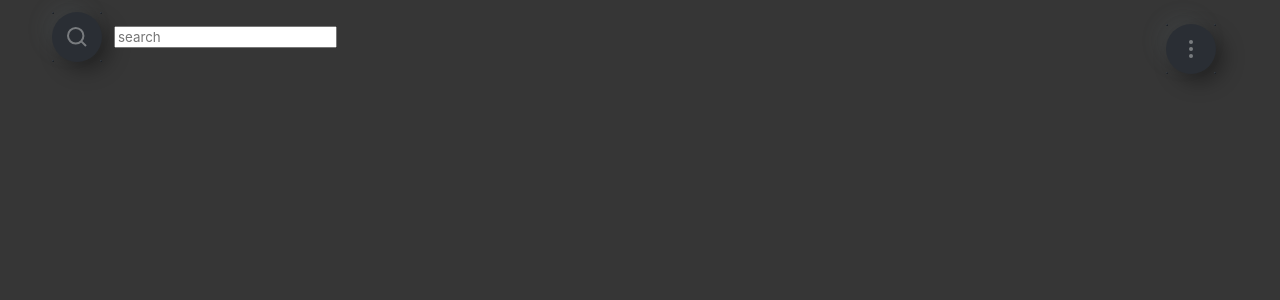
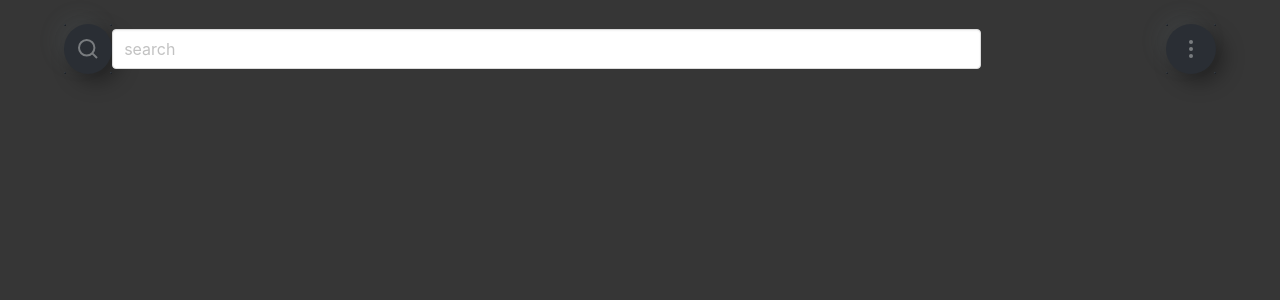
Before and after one commit to Maokei/mserver, a React (Create React App) app in the folder mclient/: page / in a window 1280 px wide. Shown: the top 300 px of the page. Built offline with nearby package versions, Linux system fonts and the light colour scheme.

Commit message:
to be continued...

```diff
--- a/mclient/src/App.tsx
+++ b/mclient/src/App.tsx
@@ -3,9 +3,13 @@ import { Header } from "./components/Header";
 import "./App.scss";
 
 function App() {
+    const handleSearch = () => {
+        console.log("search");
+    };
+
     return (
         <div className="app has-background-dark">
-            <Header />
+            <Header onClick={() => handleSearch()} />
         </div>
     );
 }
--- a/mclient/src/components/Header.tsx
+++ b/mclient/src/components/Header.tsx
@@ -3,7 +3,11 @@ import { ReactComponent as SearchIcon } from "../assets/search-vector.svg";
 import { ReactComponent as MoreIcon } from "../assets/union-vector.svg";
 // import { ReactComponent as BackIcon } from "../assets/back-vector.svg";
 
-export const Header = () => {
+interface HeaderProps {
+    onClick: () => void;
+}
+
+export const Header: React.FC<HeaderProps> = ({ onClick }) => {
     return (
         <header className="columns header">
             {/* <div data-testid="back-btn" className="icon">
@@ -11,17 +15,13 @@ export const Header = () => {
             </div> */}
 
             <div
-                data-testid="search-wrapper"
-                className="column is-four-fifths wrapper"
+                data-testid="search"
+                className="control column is-four-fifths search-wrapper"
             >
-                <div className="columns">
-                    <button className="icon">
-                        <SearchIcon />
-                    </button>
-                    <form data-testid="search" action="" className="column">
-                        <input type="text" placeholder="search" />
-                    </form>
-                </div>
+                <button className="icon" onClick={onClick}>
+                    <SearchIcon />
+                </button>
+                <input className="input" type="text" placeholder="search" />
             </div>
 
             <div className="column show-more-wrapper">
--- a/mclient/src/styles/header.scss
+++ b/mclient/src/styles/header.scss
@@ -12,6 +12,11 @@
     box-shadow: 8px 8px 20px 0px #0000005a, -8px -8px 20px 0px #7a86971a;
 }
 
+.search-wrapper {
+    display: flex;
+    align-items: center;
+}
+
 .show-more-wrapper {
     display: flex;
     justify-content: flex-end;
```
Also changed, not shown: 1 other file (tests, documents, lock files or other folders).
